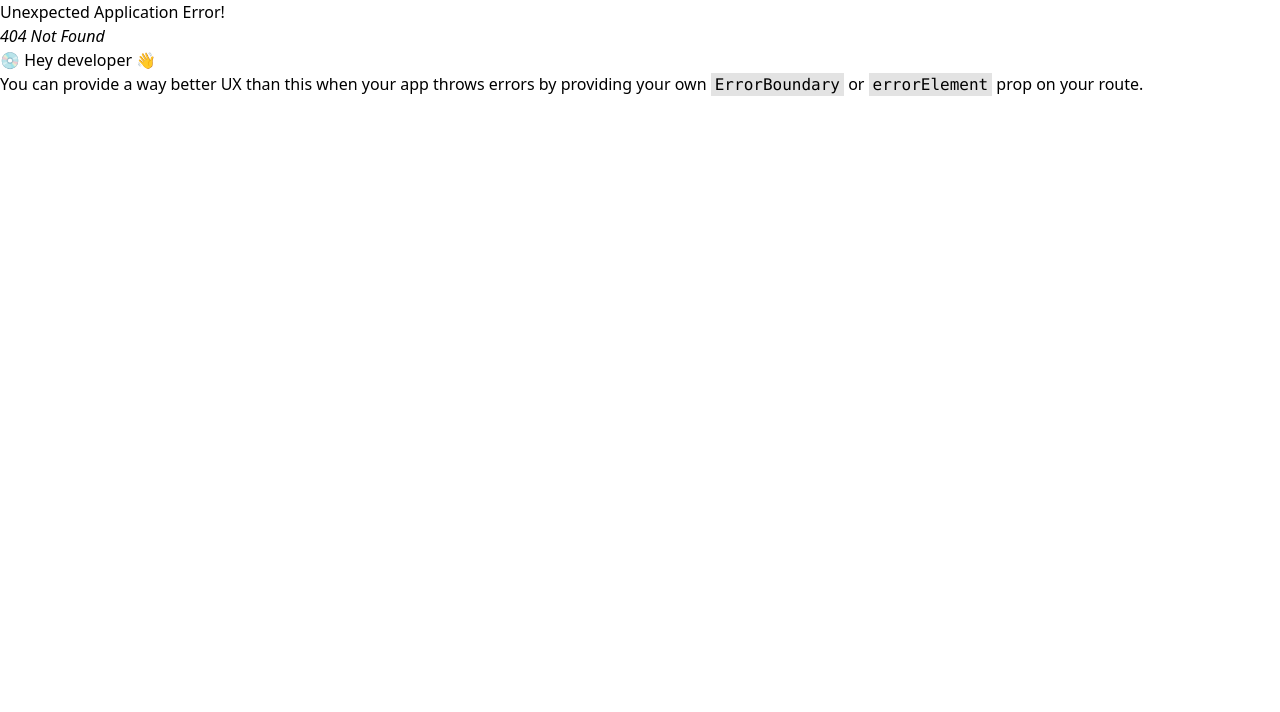
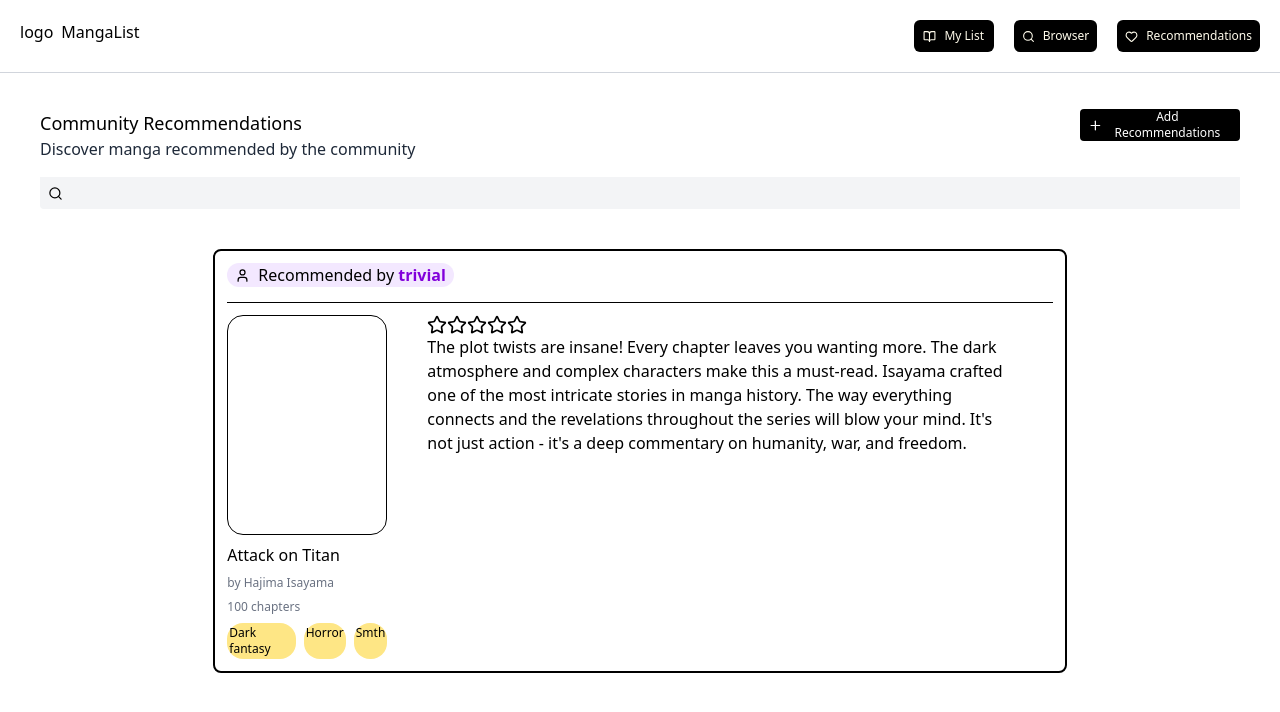
Before and after one commit to eggtoasts/Manga-Tracker, a React (Vite) app in the folder frontend/: page /recs in a window 1280 px wide. Before the commit this address had no page. Shown: the top 712 px of the page. Built offline with nearby package versions, Linux system fonts and the light colour scheme.

Commit message:
Design recommendation card + fix page routers - root now has children pages manga & recs

```diff
--- a/frontend/src/App.jsx
+++ b/frontend/src/App.jsx
@@ -1,3 +1,4 @@
+import { Outlet } from "react-router";
 import Navbar from "./components/Navbar";
 import "./index.css";
 import ListPage from "./pages/ListPage";
@@ -7,7 +8,7 @@ function App() {
   return (
     <>
       <Navbar />
-      <RecPage />
+      <Outlet />
     </>
   );
 }
--- a/frontend/src/pages/ListPage.jsx
+++ b/frontend/src/pages/ListPage.jsx
@@ -2,7 +2,7 @@ import { Plus, Search } from "lucide-react";
 
 export default function ListPage() {
   return (
-    <div className="p-5 mt-4 h-35 flex content-center w-fill justify-between flex-col">
+    <div className="mx-5 p-5 mt-4 h-35 flex content-center w-fill justify-between flex-col">
       {/* title & bio */}
       <div className="flex">
         <div className="">
--- a/frontend/src/pages/RecPage.jsx
+++ b/frontend/src/pages/RecPage.jsx
@@ -1,10 +1,64 @@
+import { User, Star } from "lucide-react";
 import ListPage from "./ListPage";
 export default function RecPage() {
   return (
     <>
       <ListPage />
 
-      <div className="ml-5">Hi</div>
+      <div className="pt-5 flex flex-col items-center">
+        {/* what each card should look like :p */}
+        <div className=" w-4/6 p-3 border-2 flex flex-col rounded-lg">
+          {/* name */}
+
+          <div className="h-10 border-b-1 ">
+            <div className="flex items-center justify-center bg-purple-100 w-fit rounded-2xl">
+              <User size={15} className="mx-2" />
+              <div>
+                Recommended by{" "}
+                <span className="font-semibold text-purple-700 pr-2">
+                  trivial
+                </span>
+              </div>
+            </div>
+          </div>
+
+          <div className="flex flex-row pt-3">
+            <div className="flex flex-col gap-2">
+              {/* book */}
+              <div className="h-55 w-40 border-1 rounded-2xl"></div>
+              <div className="">Attack on Titan</div>
+              <div className="text-xs text-gray-500">by Hajima Isayama</div>
+              <div className="text-xs text-gray-500">100 chapters</div>
+              <div className="flex gap-2 text-xs [&_div]:p-0.5 [&_div]:rounded-2xl [&_div]:bg-amber-200">
+                <div className="">Dark fantasy</div>
+                <div className="">Horror</div>
+                <div className="">Smth</div>
+              </div>
+            </div>
+
+            <div className="flex flex-col mx-10">
+              {/* Stars */}
+              <div className="flex">
+                <Star size={20} />
+                <Star size={20} />
+                <Star size={20} />
+                <Star size={20} />
+                <Star size={20} />
+              </div>
+
+              {/* Review */}
+              <div>
+                The plot twists are insane! Every chapter leaves you wanting
+                more. The dark atmosphere and complex characters make this a
+                must-read. Isayama crafted one of the most intricate stories in
+                manga history. The way everything connects and the revelations
+                throughout the series will blow your mind. It's not just action
+                - it's a deep commentary on humanity, war, and freedom.
+              </div>
+            </div>
+          </div>
+        </div>
+      </div>
     </>
   );
 }
```
Also changed, not shown: frontend/src/main.jsx (+11 -4 lines).
